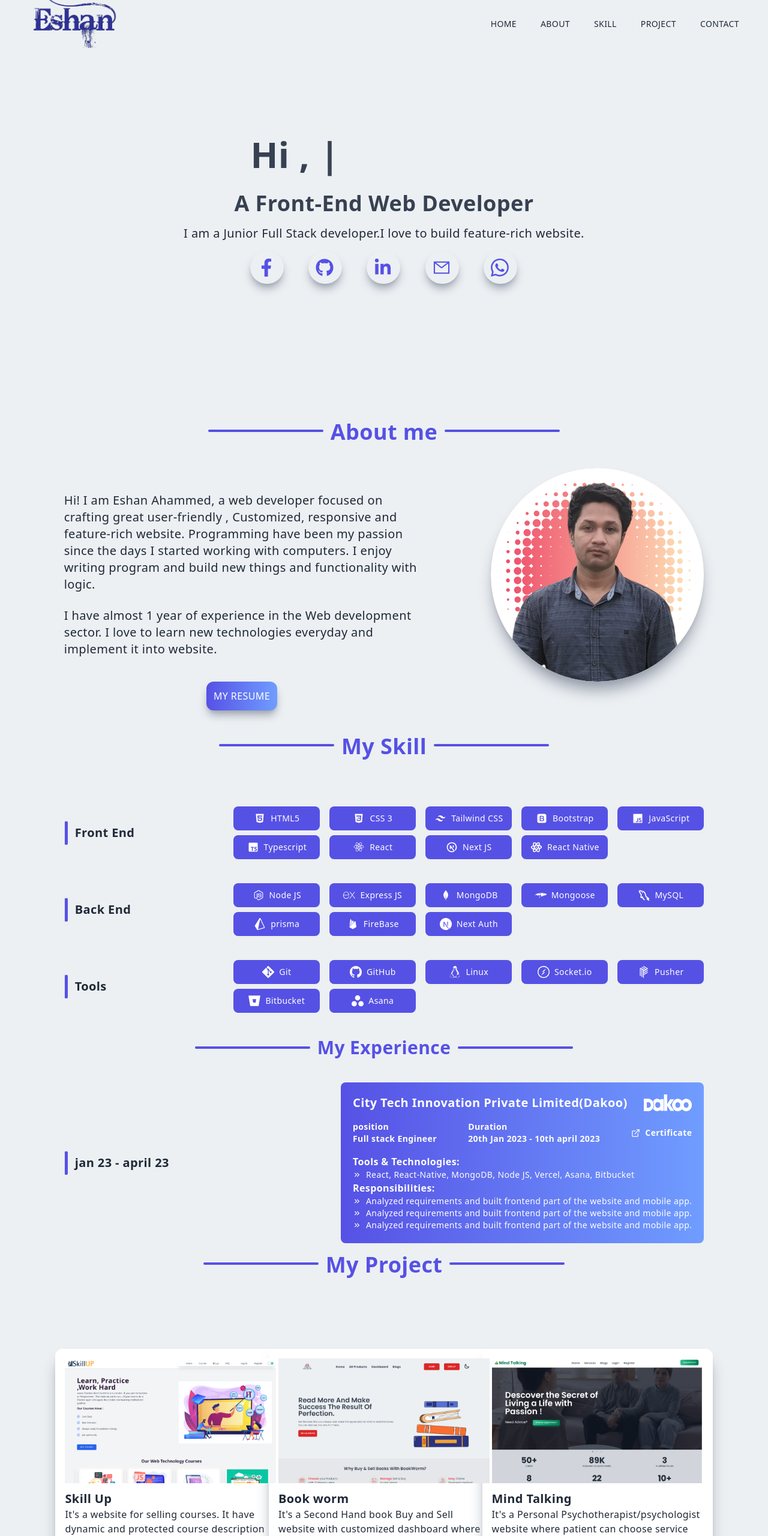
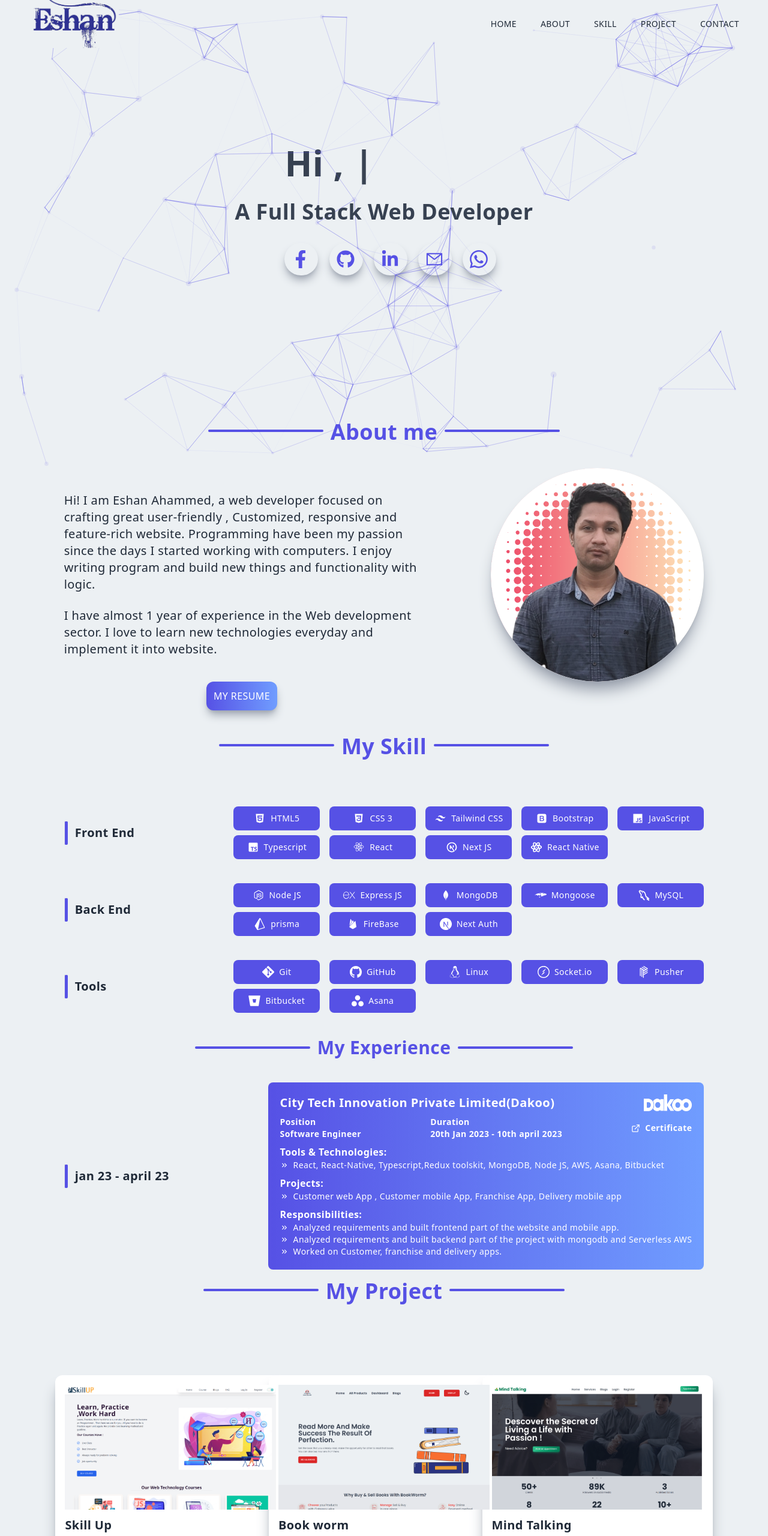
Before and after one commit to 3shaan/3shaan-portfolio, a Next.js app: page / in a window 1280 px wide. Shown: the top 2560 px of the page at 60% size. Built offline with nearby package versions, Linux system fonts and the light colour scheme.

Commit message:
particle add

```diff
--- a/app/layout.tsx
+++ b/app/layout.tsx
@@ -1,6 +1,8 @@
 import axios from "axios";
 import Navbar from "../components/Navbar";
 import "../styles/globals.css";
+import { ParticleBackground } from "../components/ParticleJs/ParticleBackground";
+import TsParticles from "../components/ParticleJs/TsParticle";
 
 export const metadata = {
   title: "Eshan Portfolio",
@@ -24,6 +26,8 @@ export default async function RootLayout({
   return (
     <html lang="en">
       <body>
+        {/* <ParticleBackground/> */}
+        <TsParticles/>
         <Navbar />
         {children}
       </body>
--- a/components/Contact.tsx
+++ b/components/Contact.tsx
@@ -32,7 +32,7 @@ export const Contact = () => {
                 <h2 className="py-2">Eshan Ahammed</h2>
                 <p>MERN stuck web Developer</p>
                 <p className="py-4">
-                  I am available for Intern or full-time positions. Contact me
+                  I am available for full-time and part type positions. Contact me
                   and let&apos;s talk.
                 </p>
               </div>
--- a/components/Data/projectData.json
+++ b/components/Data/projectData.json
@@ -133,9 +133,9 @@
       "https://i.ibb.co/QrXLMKC/mind-talking-web-app-services-636a67244885c74028434a53.png"
     ],
     "tech": [
-      "Next js 13",
+      "Next js",
       "Typescript",
-      "Tailwind CSS",
+      "Tailwind",
       "Next Auth",
       "Prisma",
       "MongoDB",
--- a/components/ExperienceCard.tsx
+++ b/components/ExperienceCard.tsx
@@ -1,4 +1,5 @@
 import Image from 'next/image'
+import Link from 'next/link'
 import React from 'react'
 import {FiExternalLink} from 'react-icons/fi'
 import {MdOutlineKeyboardDoubleArrowRight} from 'react-icons/md'
@@ -6,36 +7,56 @@ import {MdOutlineKeyboardDoubleArrowRight} from 'react-icons/md'
 type Props = {}
 
 export default function ExperienceCard({}: Props) {
+    const responsibilities:{id:number,name:string}[] =[
+        {
+            id:1,
+            name:"Analyzed requirements and built frontend part of the website and mobile app."
+        },
+        {
+            id:2,
+            name:"Analyzed requirements and built backend part of the project with mongodb and Serverless AWS"
+        },
+        {
+            id:3,
+            name:"Worked on Customer, franchise and delivery apps."
+        }
+    ]
   return (
     <section>
-        <div className='bg-gradient-to-r from-[#5651e5] to-[#709dff] p-5 rounded-lg text-white'>
-            <div className='flex justify-between'>
+        <div className='bg-gradient-to-r from-[#5651e5] to-[#709dff] p-5 rounded-lg text-white space-y-2'>
+            <Link href={'https://www.dakoo.delivery/'} target='_blank' className='flex justify-between'>
                 <h3 className='text-xl capitalize'>City tech innovation private limited(Dakoo)</h3>
                 <Image alt='Dakoo' width={80} height={20} src={'/dakoo.png'}/>
-            </div>
-            <div className='flex justify-between py-4 text-sm font-semibold'>
+            </Link>
+            <div className='flex justify-between my-2 text-sm font-semibold'>
                 <div>
-                    <p>position</p>
-                    <p>Full stack Engineer</p>
+                    <p>Position</p>
+                    <p>Software Engineer</p>
                 </div>
                 <div>
                     <p>Duration</p>
                     <p>20th Jan 2023 - 10th april 2023</p>
                 </div>
-                <div className='flex gap-2 items-center'>
+                <Link href={'https://drive.google.com/file/d/1lePPz7emH__g1s45X7v3UVm_jOoEzgls/view?usp=sharing'} target='_blank' className='flex gap-2 items-center'>
                     <FiExternalLink size={15}/>
                     <p>Certificate</p>
-                </div>
+                </Link>
             </div>
             <div>
                 <p className='font-semibold'>Tools & Technologies:</p>
-                <p className='flex gap-2 items-center text-sm font-medium '><MdOutlineKeyboardDoubleArrowRight/> React, React-Native, MongoDB, Node JS, Vercel, Asana, Bitbucket</p>
+                <p className='flex gap-2 items-center text-sm font-medium '><MdOutlineKeyboardDoubleArrowRight/> React, React-Native, Typescript,Redux toolskit, MongoDB, Node JS, AWS, Asana, Bitbucket</p>
             </div>
+           <div>
+            <p className='font-semibold'>Projects:</p>
+            <p className='flex gap-2 items-center text-sm font-medium '><MdOutlineKeyboardDoubleArrowRight/> Customer web App , Customer mobile App, Franchise App, Delivery mobile app</p>
+           </div>
             <div>
                 <h4>Responsibilities:</h4>
-                <p className='flex gap-2 items-center text-sm font-medium '><MdOutlineKeyboardDoubleArrowRight/> Analyzed requirements and built frontend part of the website and mobile app.</p>
-                <p className='flex gap-2 items-center text-sm font-medium '><MdOutlineKeyboardDoubleArrowRight/> Analyzed requirements and built frontend part of the website and mobile app.</p>
-                <p className='flex gap-2 items-center text-sm font-medium '><MdOutlineKeyboardDoubleArrowRight/> Analyzed requirements and built frontend part of the website and mobile app.</p>
+                {
+                    responsibilities.map(res=>(
+                        <p key={res.id} className='flex gap-2 items-center text-sm font-medium '><MdOutlineKeyboardDoubleArrowRight/> {res.name}</p>
+                    ))
+                }
             </div>
         </div>
     </section>
--- a/components/Main.tsx
+++ b/components/Main.tsx
@@ -28,14 +28,14 @@ export const Main = () => {
 
           <Fade>
             <h2 className="py-4 text-gray-700 text-center">
-              A Front-End Web Developer
+              A Full Stack Web Developer
             </h2>
           </Fade>
 
-          <p className="text-xl text-center">
-            I am a Junior Full Stack developer.I love to build feature-rich
+          {/* <p className="text-xl text-center">
+            I am a Junior Full Stack developer. I love to build feature-rich
             website.
-          </p>
+          </p> */}
           <div>
             <div className=" grid grid-cols-5 md:grid-cols-5  w-8/12 gap-10 my-4 mx-auto">
               <Link
--- a/components/Navbar.tsx
+++ b/components/Navbar.tsx
@@ -5,6 +5,8 @@ import { AiOutlineClose, AiOutlineMenu } from "react-icons/ai";
 import logo from "../public/logo.png";
 import Link from "next/link";
 import Image from "next/image";
+import { useRouter } from "next/navigation";
+
 
 const Navbar = () => {
   const [nav, SetNav] = useState(false);
@@ -19,13 +21,14 @@ const Navbar = () => {
       }
     });
   }, []);
+
   return (
-    <div className="bg-red-900">
+    <div>
       <div
-        style={{ backgroundColor: "#ecf0f3" }}
+        // style={{ backgroundColor: "#ecf0f3" }}
         className={
           shadow
-            ? "fixed w-full shadow-xl z-[100] h-20 px-10 ease-in-out duration-300"
+            ? "fixed w-full shadow-xl z-[100] h-20 px-10 ease-in-out duration-300 bg-[#ecf0f3]"
             : "fixed w-full z-[100] h-20 px-10"
         }
       >
--- a/components/ParticleJs/particleBackground.js
+++ b/components/ParticleJs/ParticleBackground.jsx
@@ -1,3 +1,4 @@
+'use client'
 import Particles from "react-tsparticles";
 import { useCallback } from "react";
 
@@ -92,6 +93,6 @@ export const ParticleBackground = () => {
           },
           detectRetina: true,
         }}
-      ></Particles>
+      />
     );
 };
--- /dev/null
+++ b/components/ParticleJs/TsParticle.tsx
@@ -0,0 +1,106 @@
+"use client";
+import { useCallback } from "react";
+import Particles from "react-particles";
+import type { Container, Engine } from "tsparticles-engine";
+//import { loadFull } from "tsparticles"; // if you are going to use `loadFull`, install the "tsparticles" package too.
+import { loadSlim } from "tsparticles-slim"; // if you are going to use `loadSlim`, install the "tsparticles-slim" package too.
+
+const TsParticles = () => {
+  const particlesInit = useCallback(async (engine: Engine) => {
+    console.log(engine);
+
+    // you can initialize the tsParticles instance (engine) here, adding custom shapes or presets
+    // this loads the tsparticles package bundle, it's the easiest method for getting everything ready
+    // starting from v2 you can add only the features you need reducing the bundle size
+    //await loadFull(engine);
+    await loadSlim(engine);
+  }, []);
+
+  const particlesLoaded = useCallback(
+    async (container: Container | undefined) => {
+      await console.log(container);
+    },
+    []
+  );
+  return (
+    <Particles
+      id="tsparticles"
+      init={particlesInit}
+      loaded={particlesLoaded}
+      options={{
+        background: {
+          color: {
+            value: "",
+          },
+        },
+        fpsLimit: 120,
+        interactivity: {
+          events: {
+            onClick: {
+              enable: true,
+              mode: "push",
+            },
+            onHover: {
+              enable: true,
+              mode: "repulse",
+            },
+            resize: true,
+          },
+          modes: {
+            push: {
+              quantity: 4,
+            },
+            repulse: {
+              distance: 200,
+              duration: 0.4,
+            },
+          },
+        },
+        particles: {
+          color: {
+            value: "#5651e5",
+          },
+          links: {
+            color: "#5651e5",
+            distance: 150,
+            enable: true,
+            opacity: 0.5,
+            width: 1,
+          },
+          collisions: {
+            enable: true,
+          },
+          move: {
+            direction: "none",
+            enable: true,
+            outModes: {
+              default: "bounce",
+            },
+            random: false,
+            speed: 2,
+            straight: false,
+          },
+          number: {
+            density: {
+              enable: true,
+              area: 800,
+            },
+            value: 80,
+          },
+          opacity: {
+            value: 0.1,
+          },
+          shape: {
+            type: "circle",
+          },
+          size: {
+            value: { min: 1, max: 5 },
+          },
+        },
+        detectRetina: true,
+      }}
+    />
+  );
+};
+
+export default TsParticles;
--- a/components/SkillButton.tsx
+++ b/components/SkillButton.tsx
@@ -6,8 +6,9 @@ type SkillButtonProps = {
 };
 
 export default function SkillButton({name,icon:Icon}: SkillButtonProps) {
+
   return (
-    <div className="flex justify-center items-center p-3 bg-primary rounded-lg text-white w-36 h-10 text-sm cursor-pointer gap-2">
+    <div className="flex justify-center items-center p-3 bg-primary rounded-lg text-white w-36 h-10 text-sm cursor-pointer gap-2 color-changing-button ">
         <Icon size={20}/>
       <p>{name}</p>
       <p className="hidden hover:block">10%</p>
--- a/package.json
+++ b/package.json
@@ -21,6 +21,7 @@
     "react-dom": "^18.2.0",
     "react-icons": "^4.10.1",
     "react-image-gallery": "^1.2.11",
+    "react-particles": "^2.12.2",
     "react-reveal": "^1.2.2",
     "react-scroll-motion": "^0.3.2",
     "react-tsparticles": "^2.6.0",
--- a/styles/globals.css
+++ b/styles/globals.css
@@ -64,3 +64,14 @@
     -o-transition: all 11s;
     transition: all 11s;
   }
+
+
+    .color-changing-button {
+      transition: background 0.3s ease-in-out;
+    }
+
+    .color-changing-button:hover {
+      background: linear-gradient(90deg, #4F46E5, #6EE7B7);
+      background-size: 200% 100%;
+      background-position: right;
+    }
--- a/tsconfig.json
+++ b/tsconfig.json
@@ -28,7 +28,7 @@
     ".next/types/**/*.ts",
     "**/*.ts",
     "**/*.tsx"
-  ],
+, "components/ParticleJs/ParticleBackground.jsx"  ],
   "exclude": [
     "node_modules"
   ]
```
Also changed, not shown: 1 other file (tests, documents, lock files or other folders).
